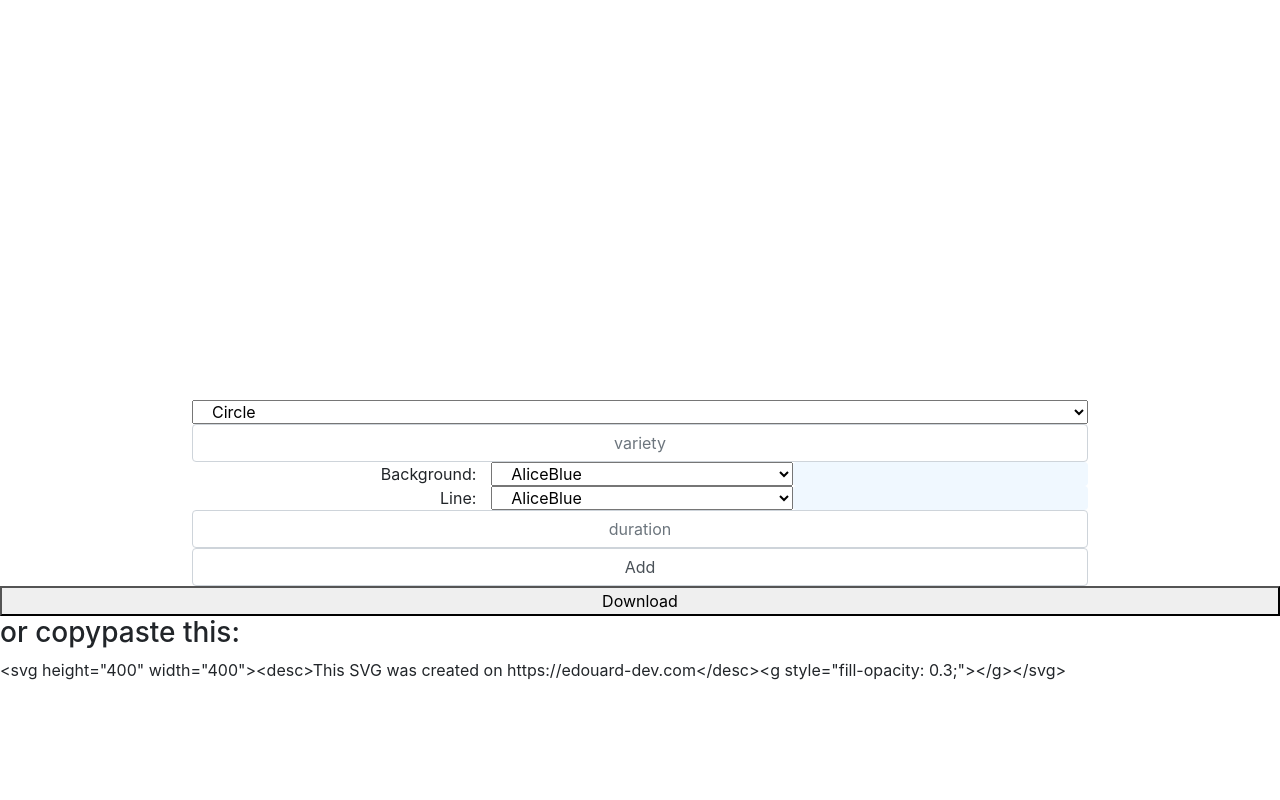
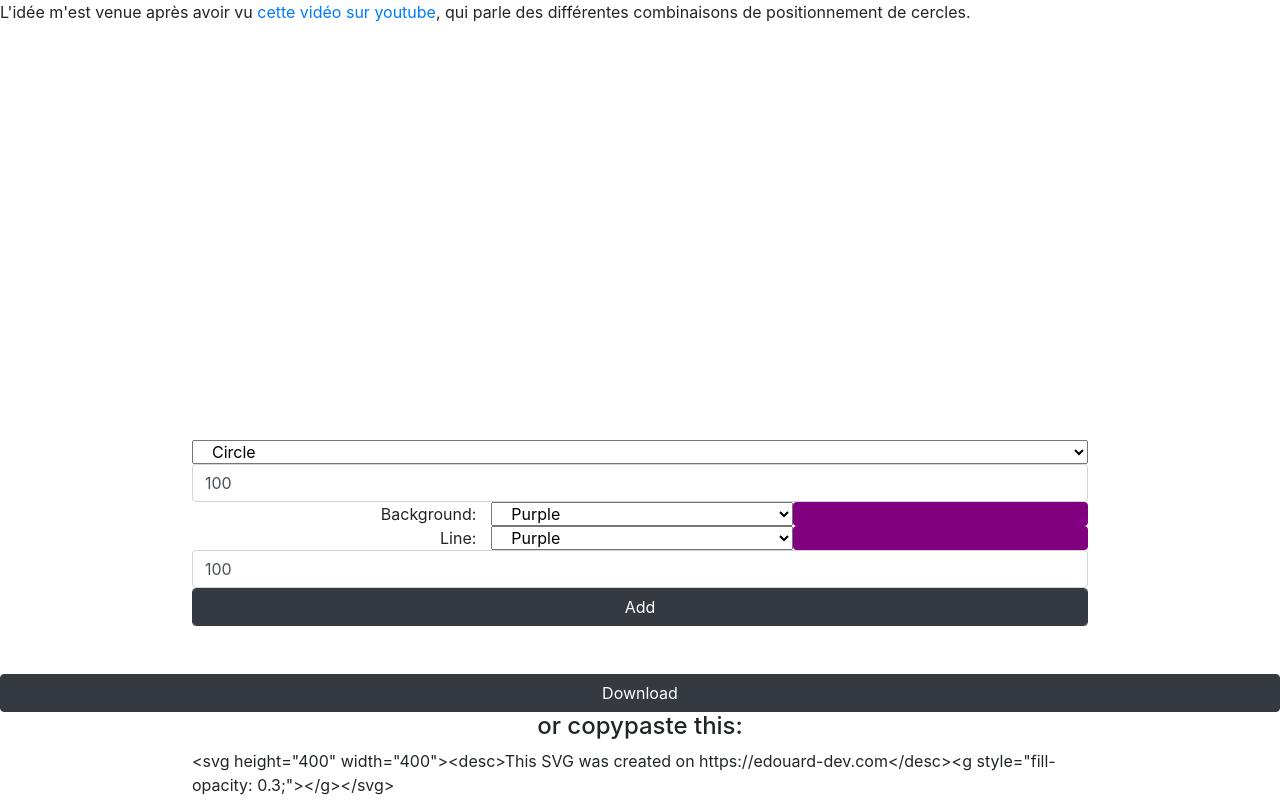
Before and after one commit to LeEdouard/Project, a React (Create React App) app: page /svg_random in a window 1280 px wide. Built offline with nearby package versions, Linux system fonts and the light colour scheme.

Commit message:
ajout de style dans projet 6, ajout description dans le main

```diff
--- a/src/App.css
+++ b/src/App.css
@@ -194,6 +194,19 @@ MAIN
   .project_wrap {
     grid-template-columns: 1fr 1fr;
   }
+}
+
+.projetAll {
+  display: flex;
+  flex-direction: column;
+  align-items: center;
+  /* justify-content: center; */
+  text-align: center;
+}
+
+.description {
+  width: 150px;
+  margin: auto;
 }
 
 .projet {
@@ -1463,3 +1476,7 @@ PROJET 1-6
 .svg_random input::placeholder {
   text-align: center;
 }
+
+.svg_random #svg {
+  text-align: center;
+}
--- a/src/main/main.jsx
+++ b/src/main/main.jsx
@@ -10,35 +10,59 @@ class Main extends Component {
         name: "Projet1",
         label: "2019",
         link: "2019",
-        className: "projet m-1 projet_important"
+        className: "projet m-1 projet_important",
+        description: "long scroll blog",
+        longDescription:
+          "Mon aventure à la formation Concepteur Développeur FrontEnd par le GRETA 92. Quelques animations par-ci par-là."
       },
       {
         id: 1,
         name: "Projet2",
         label: "db",
         link: "db_process",
-        className: "projet m-1 projet_bof"
+        className: "projet m-1 projet_bof",
+        description: "table filtering/sorting",
+        longDescription:
+          "Pas grand chose à voir dans ce projet là. json, fonctions de tri et filtre"
       },
       {
         id: 2,
         name: "Projet3",
         label: "fitness",
         link: "fitness_log",
-        className: "projet m-1 projet_important"
+        className: "projet m-1 projet_important",
+        description: "account + chart.js + mongoDB",
+        longDescription:
+          "J'ai voulu voir comment marche chart.js, puis j'ai continuer à développer le système de compte avec base de donnée mongoDB et serveur node"
       },
       {
         id: 3,
         name: "Projet4",
         label: "inspire",
         link: "inspiration",
-        className: "projet m-1"
+        className: "projet m-1",
+        description: "one scroll page + tracking",
+        longDescription: "J'ai voulu copier le style de certains sites"
       },
       {
         id: 4,
         name: "Projet5",
         label: "contact",
         link: "contact",
-        className: "projet m-1"
+        className: "projet m-1",
+        description: "simple form",
+        longDescription:
+          "Apprentrissage création d'un serveur node et de ses requêtes"
+      },
+      {
+        id: 5,
+        name: "Projet6",
+        label: "svg random",
+        link: "svg_random",
+        className: "projet m-1",
+        description: "randomizer de cercle svg",
+        longDescription:
+          "Animation randomizer qui peut servir de loading ou bien animation de fond dans vos vidéos"
       }
     ],
     terminalinput: "",
@@ -63,8 +87,11 @@ class Main extends Component {
 
     if (this.state.terminalinput === "ls") {
       this.setState({
-        h1: "2019 db_process fitness_log inspire contact secretfolder"
+        h1:
+          "2019 db_process fitness_log inspire contact svg_random secretfolder"
       });
+    } else if (folder === "svg_random") {
+      window.location = "/svg_random";
     } else if (folder === "contact") {
       window.location = "/contact";
     } else if (folder === "inspire") {
--- a/src/main/project.jsx
+++ b/src/main/project.jsx
@@ -12,6 +12,7 @@ class Project extends Component {
   render() {
     const project = this.props.project;
     return (
+      <div className="projetAll">
         <DelayLink
           delay={1000}
           to={`/${project.link}`}
@@ -25,6 +26,10 @@ class Project extends Component {
             {project.label}
           </div>
         </DelayLink>
+        <div className="description" title="test">
+          {project.description}
+        </div>
+      </div>
     );
   }
 }
--- a/src/projet1-1/projet1-1.jsx
+++ b/src/projet1-1/projet1-1.jsx
@@ -4,7 +4,7 @@ import Second from "./secondScene/second";
 
 class Projet11 extends Component {
   state = {
-    activeScene: 2
+    activeScene: 1
   };
 
   componentDidMount() {}
--- a/src/projet1-5/projet1-5.jsx
+++ b/src/projet1-5/projet1-5.jsx
@@ -102,7 +102,7 @@ class Projet15 extends Component {
       if (document.getElementsByClassName(toastType)[0]) {
         document.getElementsByClassName(toastType)[0].classList.remove("r0");
       }
-    }, 5000);
+    }, 3000);
   };
   success = () => {
     this.toast("toasty-success");
--- a/src/projet1-6/projet1-6.jsx
+++ b/src/projet1-6/projet1-6.jsx
@@ -325,6 +325,13 @@ class Projet16 extends Component {
     ];
     return (
       <div className="svg_random">
+        <p>
+          L'idée m'est venue après avoir vu{" "}
+          <a href="https://www.youtube.com/watch?v=bRIL9kMJJSc">
+            cette vidéo sur youtube
+          </a>
+          , qui parle des différentes combinaisons de positionnement de cercles.
+        </p>
         <div id="svg">
           <svg height="400" width="400">
             <desc>This SVG was created on https://edouard-dev.com</desc>
@@ -356,6 +363,7 @@ class Projet16 extends Component {
             type="text"
             placeholder="variety"
             required
+            value="100"
           />
           <div className="row m-0 p-0">
             <label htmlFor="fill" className="col text-right my-auto">
@@ -364,7 +372,11 @@ class Projet16 extends Component {
             <select id="fill" className="col" onChange={this.fillChanging}>
               {colorsName.map((color, key) => {
                 return (
-                  <option key={key} value={color}>
+                  <option
+                    key={key}
+                    value={color}
+                    selected={color == "Purple" ? true : false}
+                  >
                     {color}
                   </option>
                 );
@@ -382,7 +394,11 @@ class Projet16 extends Component {
             <select id="stroke" className="col" onChange={this.strokeChanging}>
               {colorsName.map((color, key) => {
                 return (
-                  <option key={key} value={color}>
+                  <option
+                    key={key}
+                    value={color}
+                    selected={color == "Purple" ? true : false}
+                  >
                     {color}
                   </option>
                 );
@@ -398,15 +414,20 @@ class Projet16 extends Component {
             className="form-control"
             type="text"
             placeholder="duration"
+            value="100"
             required
           />
-          <input className="form-control" type="submit" value="Add" />
+          <input
+            className="form-control btn btn-dark"
+            type="submit"
+            value="Add"
+          />
         </form>
         <a href="data:text/plain;charset=utf-8,nothing">
-          <button className="w-100">Download</button>
+          <button className="w-100 mt-5 btn btn-dark">Download</button>
         </a>
-        <h3>or copypaste this:</h3>
-        <div id="code"></div>
+        <h4 className="text-center">or copypaste this:</h4>
+        <div id="code" style={{ width: "70%", margin: "auto" }}></div>
       </div>
     );
   }
```
Lines whose indentation alone changed are shown as unchanged.
